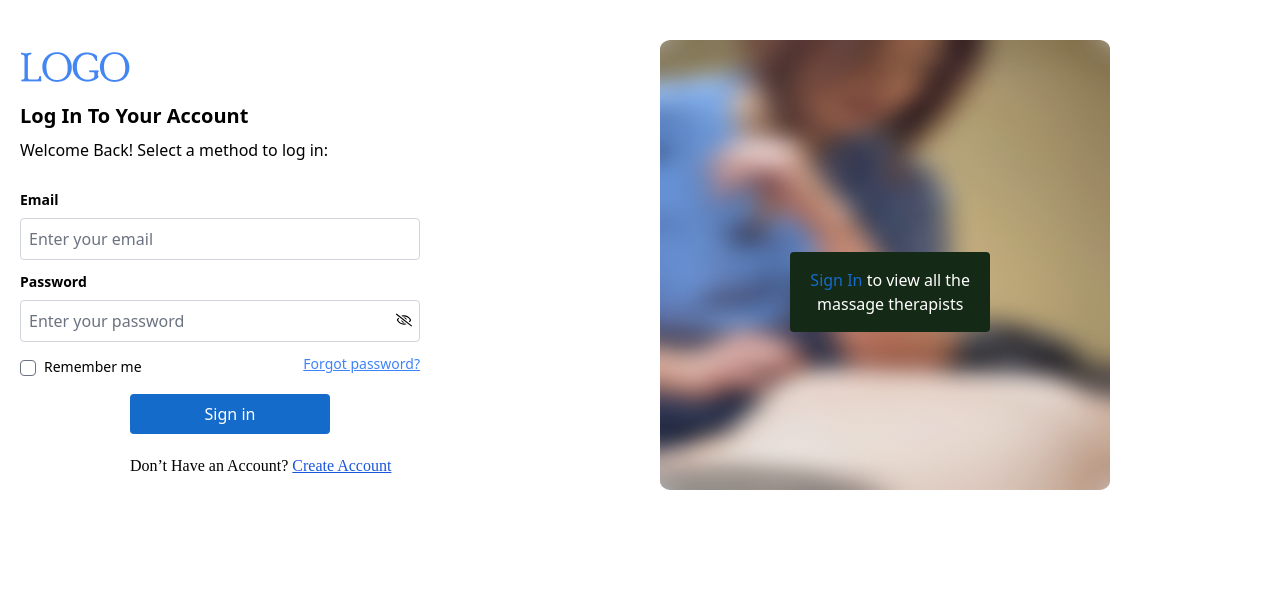
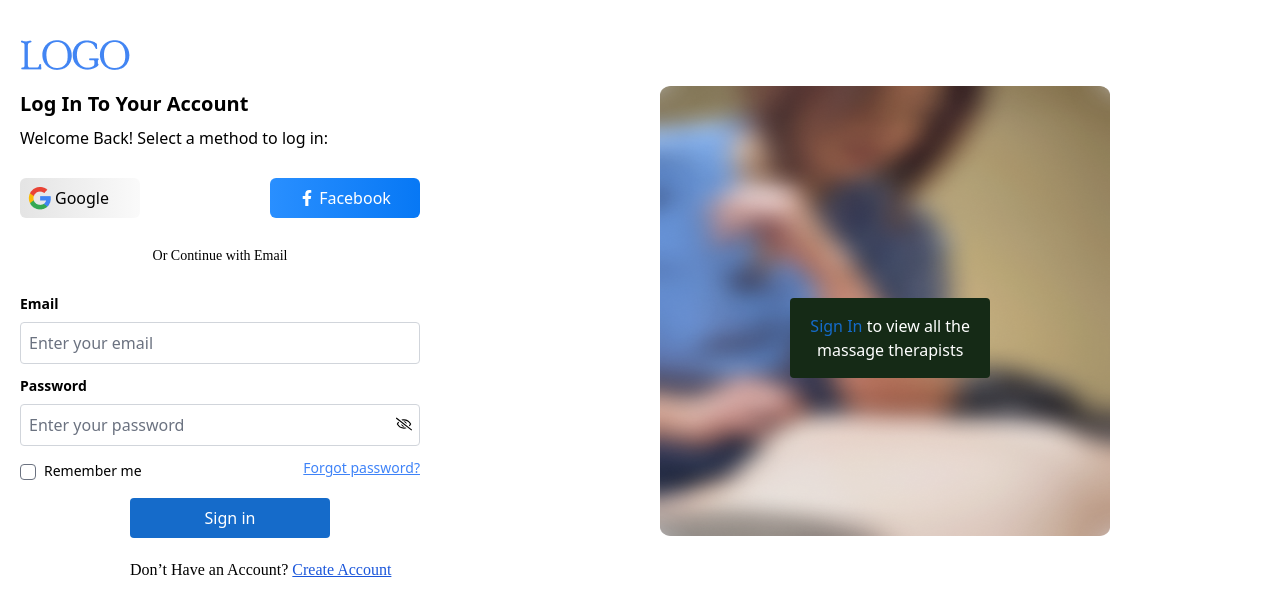
Before and after one commit to Sumaiya-Meem/Therapize, a React (Vite) app: page /login in a window 1280 px wide. Shown: the top 616 px of the page. Built offline with nearby package versions, Linux system fonts and the light colour scheme.

Commit message:
design login page

```diff
--- a/src/Pages/Login/Login.jsx
+++ b/src/Pages/Login/Login.jsx
@@ -1,8 +1,9 @@
 import img from "../../../public/register.png";
 import logo from "../../../public/logo.png";
+import google from "../../../public/google.png";
 import { Link } from "react-router-dom";
 import { useForm } from "react-hook-form";
-import { FaRegEyeSlash, FaRegEye } from "react-icons/fa";
+import { FaRegEyeSlash, FaRegEye ,FaFacebookF } from "react-icons/fa";
 import { useState } from "react";
 
 const Login = () => {
@@ -31,6 +32,21 @@ const Login = () => {
         <p className="mb-3">
         Welcome Back! Select a method to log in:
         </p>
+
+        <div className="flex justify-between w-[400px] my-7 items-center">
+               <button className="bg-gradient-to-r from-[#E4E4E4] to-[#fafafa] flex items-center gap-1 w-[120px] h-[40px] px-2 rounded-md">
+                <img src={google} alt="" />
+                <h1>Google</h1>
+               </button>
+
+               <button className="text-white bg-gradient-to-r from-[#298FFF] to-[#0778F5] flex items-center gap-1 w-[150px] h-[40px] px-2 justify-center rounded-md">
+                <FaFacebookF></FaFacebookF>
+                <h1>Facebook</h1>
+               </button>
+        </div>
+        <div className="w-[400px] my-4">
+                  <p className="text-center text-sm font-[Poppins]">Or Continue with Email</p>
+        </div>
 
         {/* register form */}
         <div>
```
Also changed, not shown: public/google.png (added).
